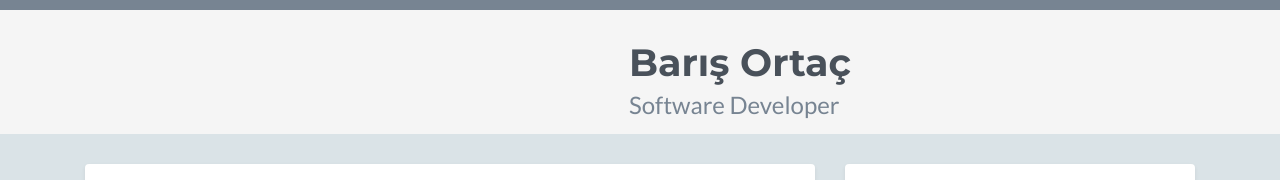
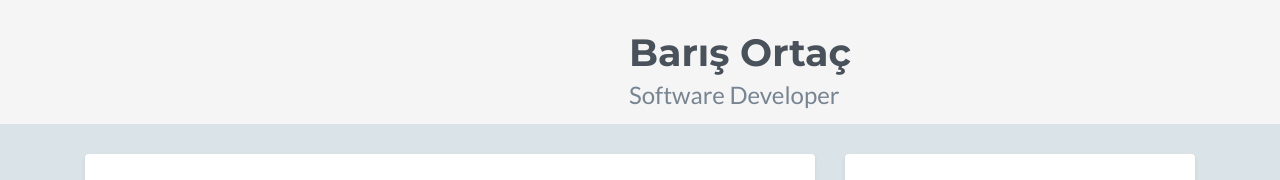
Before and after one commit to barisortac/barisortac.github.io, a plain HTML site: page index.html in a window 1280 px wide. Shown: the top 180 px of the page. Drawn offline with nearby package versions, Linux system fonts and the light colour scheme; no server answers.

Commit message:
fix header

```diff
--- a/index.html
+++ b/index.html
@@ -38,7 +38,7 @@
 
 <body>
 <!-- ******HEADER****** -->
-<header class="header" style="padding: 0 0 !important;">
+<header class="header" style="padding: 0 0 !important; border-top: 0px !important;">
     <div class="container clearfix">
         <div class="profile-content float-left" style="margin-left: 34em;">
             <h1 class="name">Barış Ortaç</h1>
```
